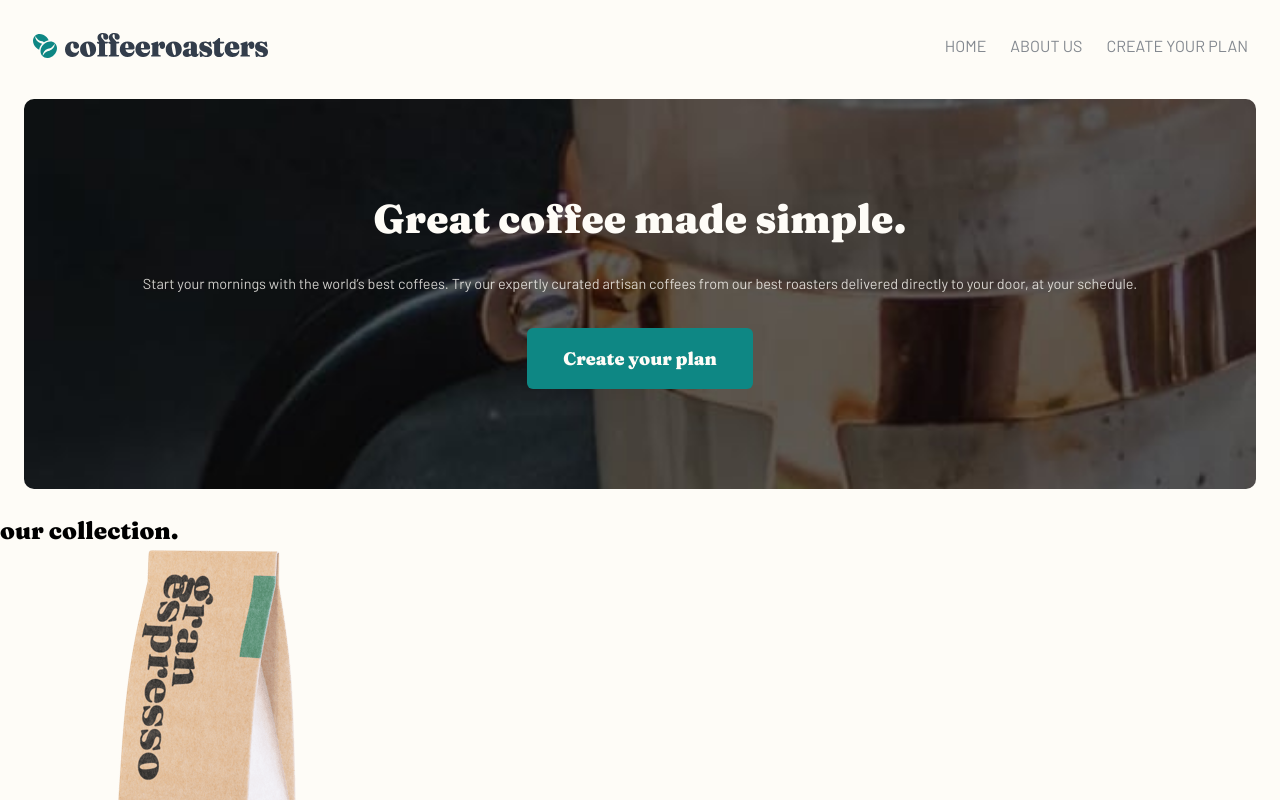
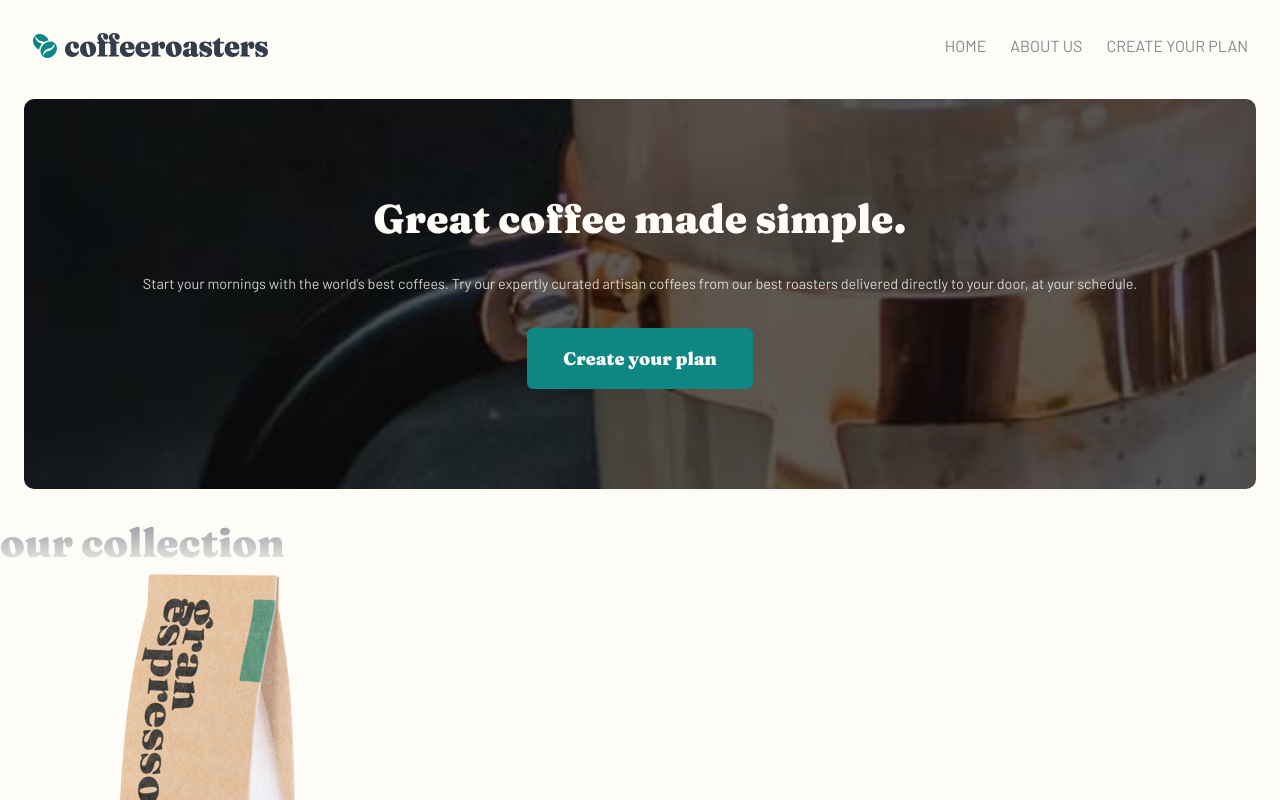
Before and after one commit to kebin20/coffee-roasters-website, a React (Vite) app: page / in a window 1280 px wide. Shown: the top 800 px of the page. Built offline with nearby package versions, Linux system fonts and the light colour scheme.

Commit message:
style: Added text CSS gradient, updated readme with new article

```diff
--- a/src/Pages/Home.jsx
+++ b/src/Pages/Home.jsx
@@ -24,7 +24,7 @@ export default function Home() {
         </section>
 
         <section className={styles.collectionContainer}>
-          <h1 className={styles.collectionContainerTitle}>our collection.</h1>
+          <h1 className={styles.collectionContainerTitle}>our collection</h1>
           <div className={styles.collectionItem}>
             <img src={granEspresso} alt="gran espresso package" />
             <h2>Gran Espresso</h2>
--- a/src/Pages/Home.module.css
+++ b/src/Pages/Home.module.css
@@ -4,7 +4,7 @@
   align-items: center;
   text-align: center;
   color: var(--lightCream);
-  background-image: url("../assets/home/mobile/image-hero-coffeepress.jpg");
+  background-image: url('../assets/home/mobile/image-hero-coffeepress.jpg');
   background-size: cover;
   padding: 6.25em 1.5em;
   margin: 1.5em;
@@ -23,3 +23,17 @@
   opacity: 0.8;
   mix-blend-mode: normal;
 }
+
+/* .collectionContainer
+.collectionItem */
+
+.collectionContainerTitle {
+  font-size: 2.5rem;
+  background: -webkit-linear-gradient(
+    90deg,
+    rgba(254, 252, 247, 0.0001) 0%,
+    var(--Grey) 100%
+  );
+  -webkit-background-clip: text;
+  -webkit-text-fill-color: transparent;
+}
```
Also changed, not shown: 1 other file (tests, documents, lock files or other folders).
